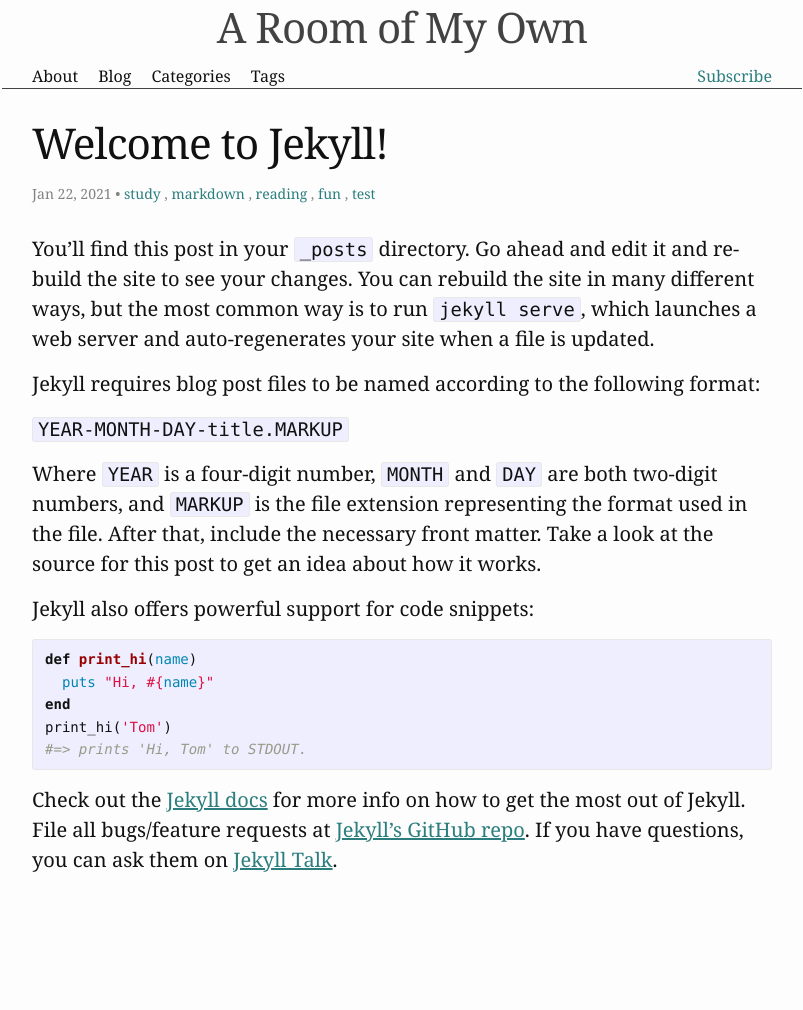
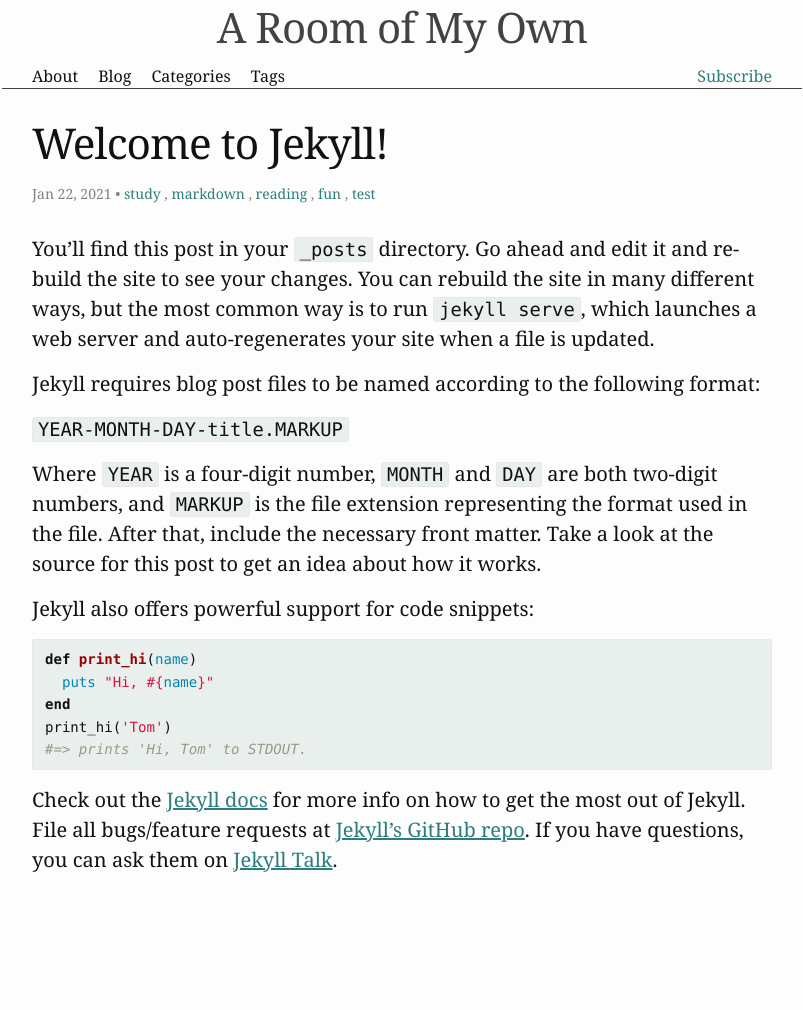
Before and after one commit to 9Echo/9Echo.github.io, a Jekyll site: the page built from _posts/2021-01-22-welcome-to-jekyll.markdown, in a window 1280 px wide. Shown: the whole page, without its empty margins (238-1041 px from the left). Built offline with Jekyll 4.4.1, drawn with Linux system fonts in a browser that asks for light colours.

Commit message:
Update classic.scss

```diff
--- a/_sass/minima/skins/classic.scss
+++ b/_sass/minima/skins/classic.scss
@@ -8,7 +8,8 @@ $site-title-color:      $brand-color-dark !default;
 
 $text-color:            #111111 !default;
 $background-color:      #fdfdfd !default;
-$code-background-color: #eeeeff !default;
+//$code-background-color: #eeeeff !default;
+$code-background-color: #e9efec !default;
 
 $link-base-color:       #2c7e7e !default;
 $link-visited-color:    darken($link-base-color, 15%) !default;
```
